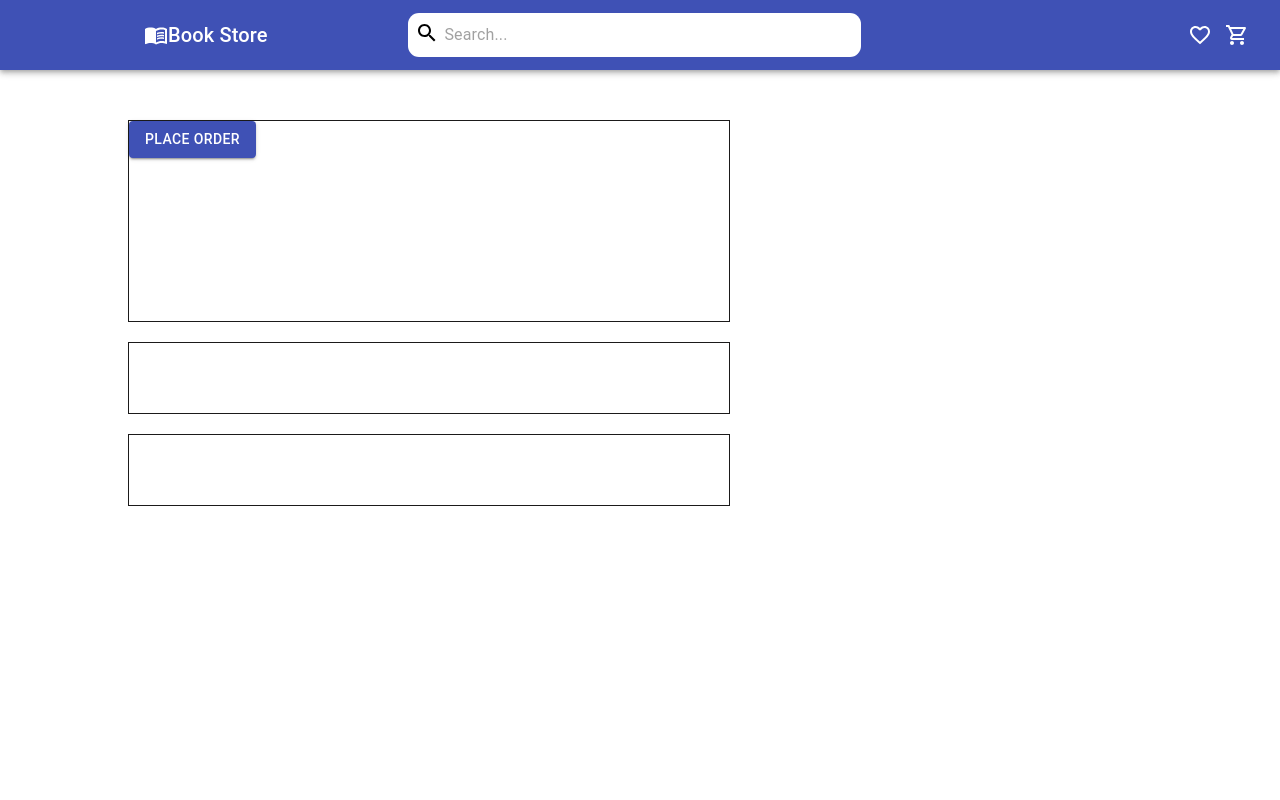
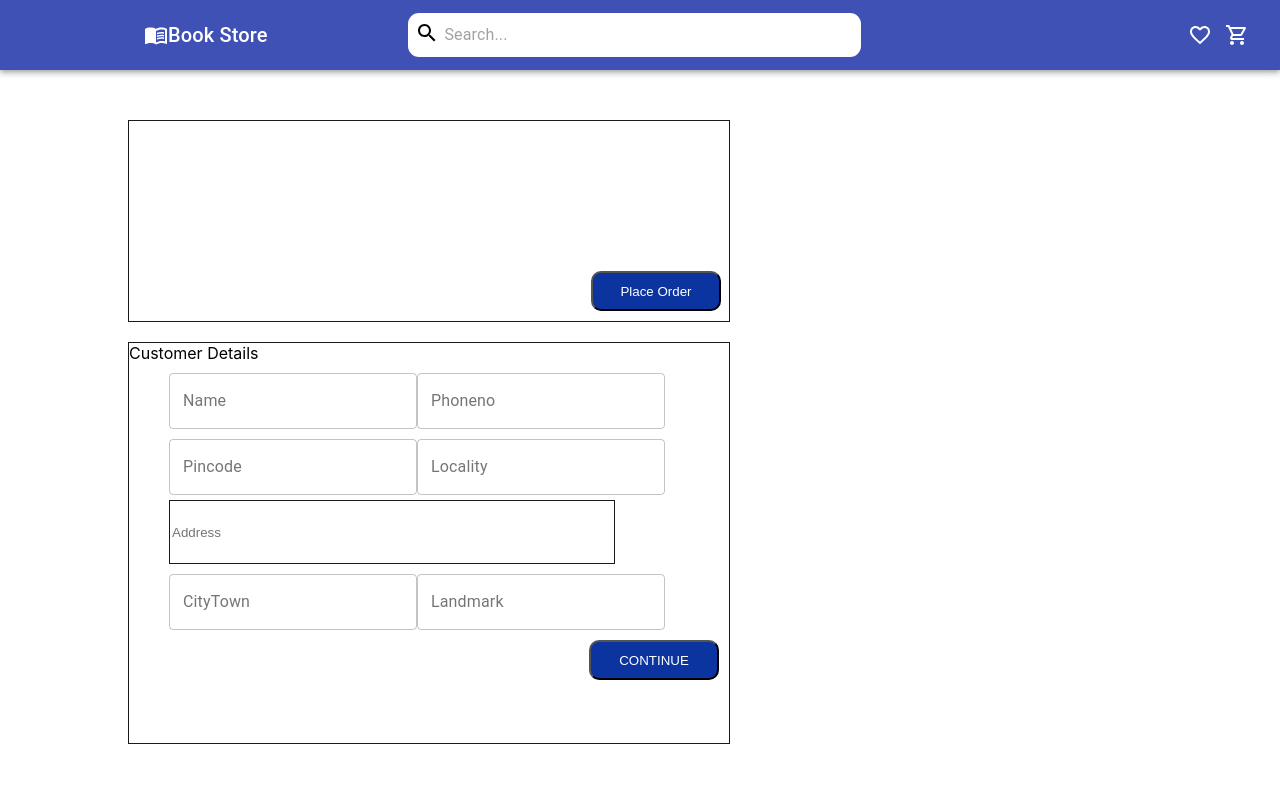
Before and after one commit to kanoop640/BookStoreApp_CohartA, a React (Create React App) app in the folder bookstoreui/: page / in a window 1280 px wide. Shown: the top 800 px of the page. Built offline with nearby package versions, Linux system fonts and the light colour scheme.

Commit message:
[Somya]Refactor. refactor the myCart in component folder in src

```diff
--- a/bookstoreui/src/App.css
+++ b/bookstoreui/src/App.css
@@ -165,7 +165,7 @@ margin-right: 20px;
 }
 .CostomerDetails{
   width: 600px;
-  height: 70px;
+  height: 400px;
  margin-left:10%;
  border: 1px solid rgb(27, 26, 26);
  margin-top: 20px;
@@ -178,5 +178,39 @@ margin-right: 20px;
   margin-top: 20px;
 }
 .button{
-  margin-top: 60px;
+  margin-left:77%;
+  margin-top: 25%;
+  color:white;
+  background-color: rgb(12, 52, 161);
+  height: 40px;
+  width: 130px;
+  border-radius: 10px;
 }
+.details{
+  margin-top: 10px;
+  margin-left: 40px;
+  display: flex;
+  left: 10px;
+}
+.Pincode{
+  margin-top: 10px;
+  margin-left: 40px;
+
+}
+.button1{
+  margin-left:460px;
+  margin-top: 10px;
+  color:white;
+  background-color: rgb(12, 52, 161);
+  height: 40px;
+  width: 130px;
+  border-radius: 10px;
+}
+.Pin{
+  margin-top: 5px;
+  margin-left: 40px;
+  width: 440px;
+  height: 60px;
+  position: relative;
+  border: 1px solid rgb(27, 26, 26);
+}
--- a/bookstoreui/src/App.js
+++ b/bookstoreui/src/App.js
@@ -4,6 +4,7 @@ import Dashboard from './Component/Dashboard'
 import './App.css';
 
 function App() {
+
   return (
     <Router>
       <Switch>
--- a/bookstoreui/src/Component/MyCart.jsx
+++ b/bookstoreui/src/Component/MyCart.jsx
@@ -1,25 +1,106 @@
 import React, { Component } from 'react'
-import Button from '@material-ui/core/Button';
+import TextField from '@material-ui/core/TextField';
+import { makeStyles } from '@material-ui/core/styles';
+import InputBase from '@material-ui/core/InputBase';
+import HomeIcon from '@material-ui/icons/Home';
 class Mycart extends Component {
 
     render() {
+
         return (
             <div>
                 <div className='Mycart' >
-                    <Button className="button"
-                        variant="contained" color="primary">
-                        Place Order
-                    </Button>
+                    <button class="button">Place Order</button>
                 </div>
-                <div className="CostomerDetails">
 
-            </div>
+                <div className="CostomerDetails" >
+                    Customer Details
 
-                <div className="Ordersummary">
+                    <div classNmae="onclick">
 
-            </div>
+                            <div className="details">
+                                <div classNmae="hii">
+                                <TextField id="outlined-basic" label="Name" variant="outlined" />
+                                </div>
+                                <div  classNmae="hi">
+                                <TextField id="outlined-basic" label="Phoneno" variant="outlined" />
+                                </div>
+                            </div>
+
+
+
+                        <div className="Pincode">
+                        <TextField id="outlined-basic" label="Pincode" variant="outlined" />
+                        <TextField id="outlined-basic" label="Locality" variant="outlined" />
+                        </div>
+                        <div>
+                        <input  placeholder="Address" className="Pin" type="text">
+
+
+                        </input>
+                       </div>
+                        <div className="Pincode">
+                        <TextField id="outlined-basic" label="CityTown" variant="outlined" />
+                        <TextField id="outlined-basic" label="Landmark" variant="outlined" />
+                        </div>
+                        <button class="button1">CONTINUE</button>
+                    </div>
+                </div>
+
             </div>
         )
     }
 }
+
 export default Mycart;
+
+
+
+
+
+// import React from 'react';
+// import { createStyles, makeStyles, Theme } from '@material-ui/core/styles';
+// import TextField from '@material-ui/core/TextField';
+
+// const useStyles = makeStyles((theme: Theme) =>
+//     createStyles({
+//         root: {
+//             '& > *': {
+//                 margin: theme.spacing(1),
+//                 width: '25ch',
+//             },
+//         },
+//     }),
+// );
+
+// export default function Mycart() {
+//     const classes = useStyles();
+
+//     return (
+//         <div>
+//             <div className='Mycart' >
+//                 <button class="button">Place Order</button>
+//             </div>
+//             <div className="CostomerDetails" >
+//                 Customer Details
+//                 <div className="details">
+//                     <form className={classes.root} noValidate autoComplete="off">
+//                         <TextField id="outlined-basic" label="Name" variant="outlined" />
+//                         <TextField id="outlined-basic" label="Phoneno" variant="outlined" />
+//                         <TextField id="outlined-basic" label="Pincode" variant="outlined" />
+//                         <TextField id="outlined-basic" label="Locality" variant="outlined" />
+//                         <div className="Pincode">
+//                             <input placeholder="Address" className="Pin" type="text">
+//                             </input>
+//                         </div>
+//                         <TextField id="outlined-basic" label="CityTown" variant="outlined" />
+//                           <TextField id="outlined-basic" label="Landmark" variant="outlined" />
+//                         <div>
+//                          <button class="button1">CONTINUE</button>
+//                      </div>
+//                     </form>
+//                 </div>
+//             </div>
+//         </div>
+//     );
+// }
```
